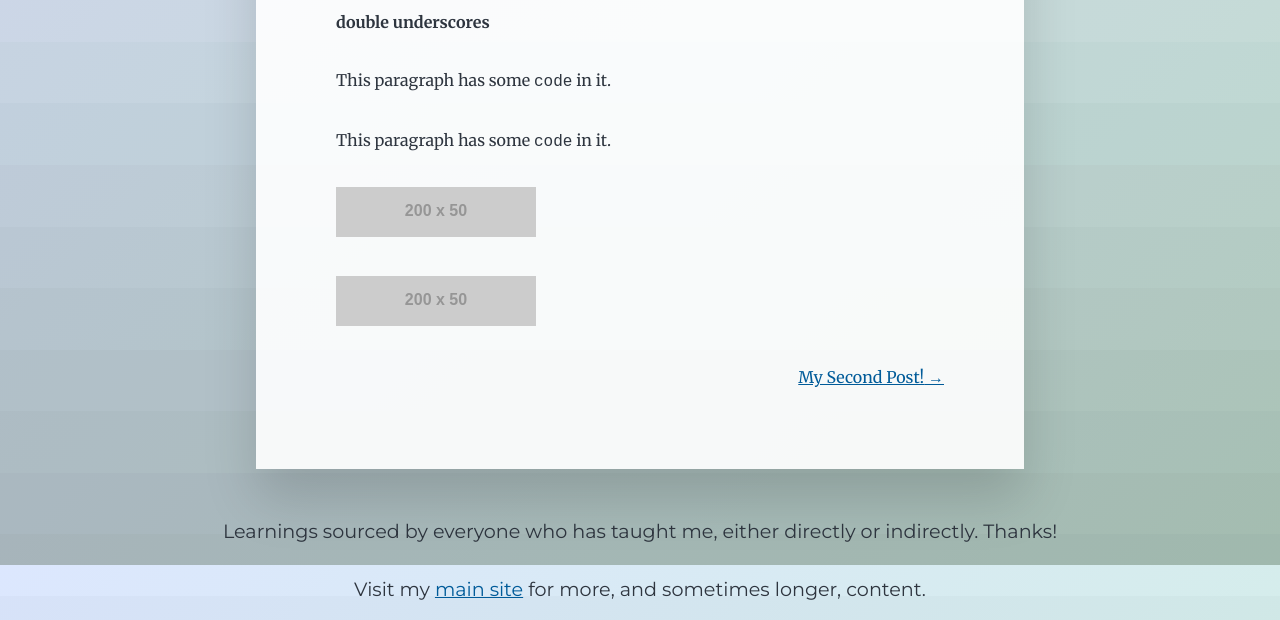
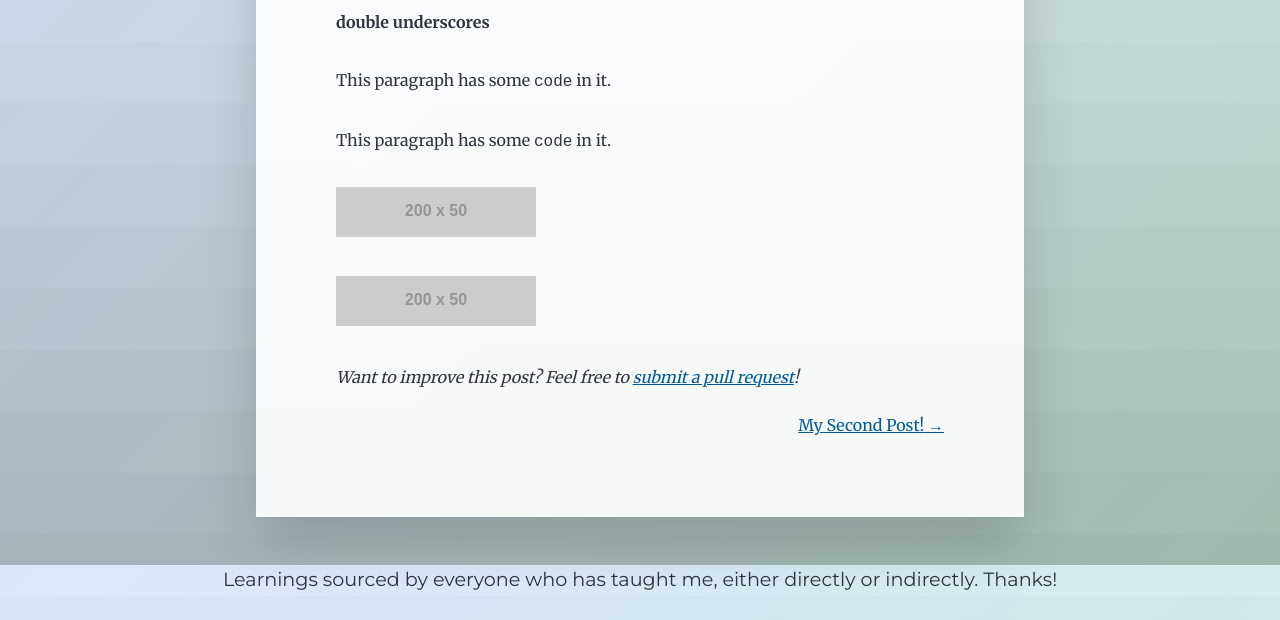
Before and after one commit to davidlamt/til, a Gatsby site: page /hello-world/ in a window 1280 px wide. Shown: the part 8235-8855 px from the top of the page. Built offline with nearby package versions, Linux system fonts and the light colour scheme; Gatsby itself is replaced by a stand-in of ours; some packages are replaced by stand-ins of ours; placeholder pictures from the web are drawn by us.

Commit message:
Add edit post link and generalize Post component usage context

```diff
--- a/src/components/Post.tsx
+++ b/src/components/Post.tsx
@@ -4,6 +4,14 @@ import { MDXRenderer } from 'gatsby-plugin-mdx';
 import styled from '@emotion/styled';
 
 import { PostData } from '../types';
+
+export enum PostContext {
+  AllPosts,
+  SinglePost,
+}
+
+const BASE_REPO_URL =
+  'https://github.com/davidlamt/til/edit/master/content/tils';
 
 const PostContainer = styled.div`
   background-color: hsla(0, 0%, 100%, 0.9);
@@ -41,6 +49,7 @@ const OtherPostsList = styled.ul`
 `;
 
 type PostProps = {
+  context?: PostContext;
   next?: {
     fields: {
       slug: string;
@@ -58,19 +67,21 @@ type PostProps = {
       title: string;
     };
   };
-  shouldLinkifyTitle?: boolean;
 };
 
 const Post: React.FC<PostProps> = ({
+  context = PostContext.SinglePost,
   next,
   post,
   previous,
-  shouldLinkifyTitle = false,
 }) => {
+  const slug = post.fields.slug;
+  const editUrl = `${BASE_REPO_URL}${slug}index.mdx`;
+
   let titleFragment;
-  if (shouldLinkifyTitle) {
+  if (context === PostContext.AllPosts) {
     titleFragment = (
-      <TitleLink to={post.fields.slug} itemProp="url">
+      <TitleLink to={slug} itemProp="url">
         <Title itemProp="headline">{post.frontmatter.title}</Title>
       </TitleLink>
     );
@@ -88,8 +99,19 @@ const Post: React.FC<PostProps> = ({
           </Metadata>
         </div>
         <MDXRenderer>{post.body}</MDXRenderer>
+        {context === PostContext.SinglePost && (
+          <em>
+            Want to improve this post? Feel free to{' '}
+            <a href={editUrl} rel="noopener noreferrer">
+              submit a pull request
+            </a>
+            !
+          </em>
+        )}
       </article>
       {(previous || next) && (
+        <>
+          <br />
           <nav>
             <OtherPostsList
               style={{
@@ -116,6 +138,7 @@ const Post: React.FC<PostProps> = ({
               </li>
             </OtherPostsList>
           </nav>
+        </>
       )}
     </PostContainer>
   );
--- a/src/pages/index.tsx
+++ b/src/pages/index.tsx
@@ -5,6 +5,7 @@ import Layout from '../components/layout';
 import SEO from '../components/seo';
 import { Post } from '../components';
 
+import { PostContext } from '../components/Post';
 import { PostData } from '../types';
 
 type QueryData = {
@@ -51,7 +52,7 @@ const BlogIndex: React.FC<PageProps> = ({ location }) => {
     <Layout location={location} title={siteTitle}>
       <SEO title="All posts" />
       {posts.map((post) => (
-        <Post key={post.id} post={post} shouldLinkifyTitle />
+        <Post key={post.id} post={post} context={PostContext.AllPosts} />
       ))}
     </Layout>
   );
```
Lines whose indentation alone changed are shown as unchanged.
